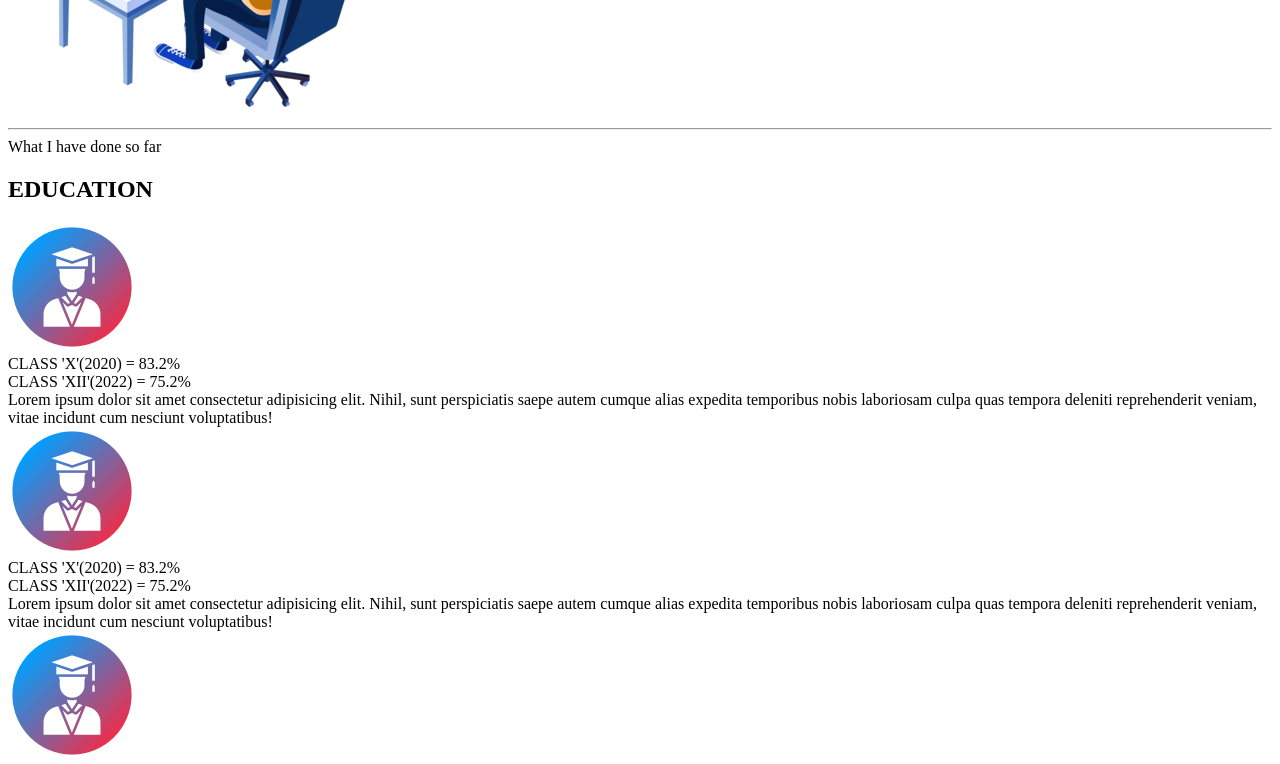
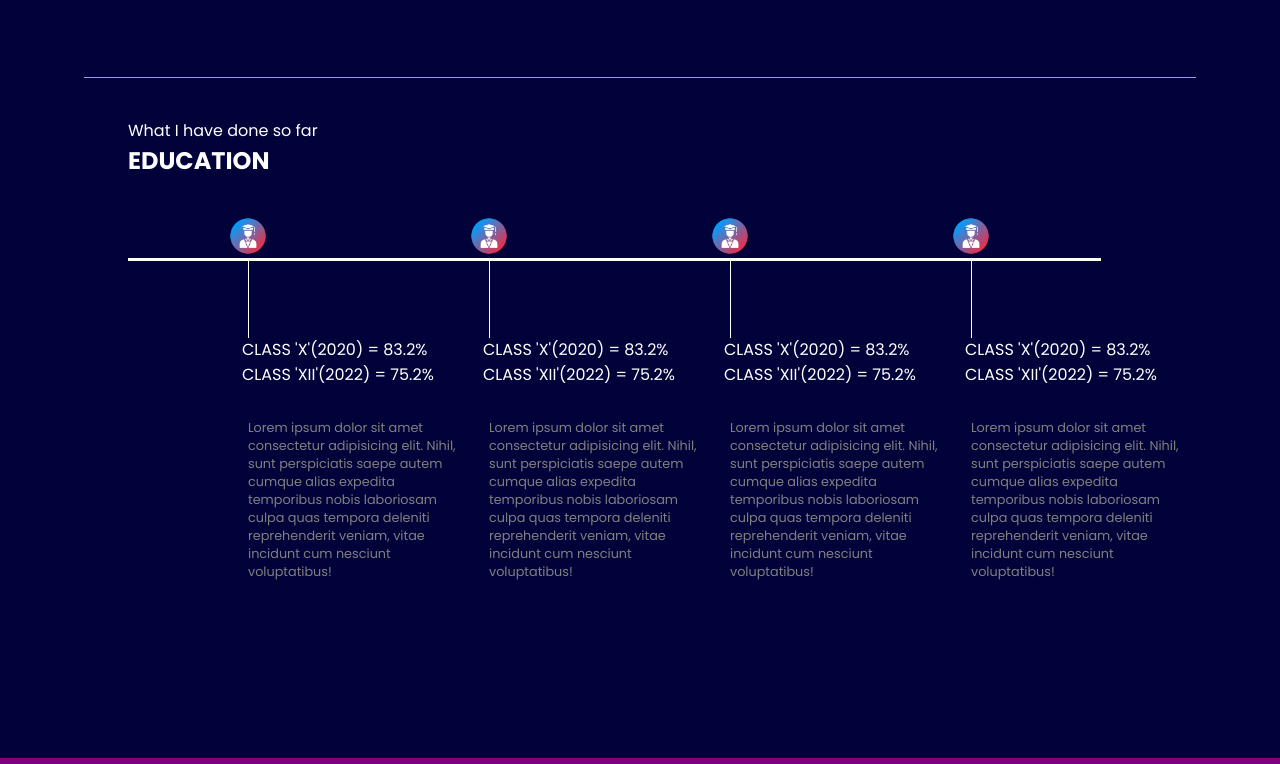
Before and after one commit to SY221204/Portfolio1, a plain HTML site: page index.html in a window 1280 px wide. Shown: the part 467-1231 px from the top of the page. Drawn offline with nearby package versions, Linux system fonts and the light colour scheme.

Commit message:
index.html

```diff
--- a/index.html
+++ b/index.html
@@ -11,6 +11,7 @@
     <link
         href="https://fonts.googleapis.com/css2?family=Poppins:ital,wght@0,100;0,200;0,300;0,400;0,500;0,600;0,700;0,800;0,900;1,100;1,200;1,300;1,400;1,500;1,600;1,700;1,800;1,900&display=swap"
         rel="stylesheet">
+    <link rel="stylesheet" href="style.css" class="ref">
 
 </head>
 
```
